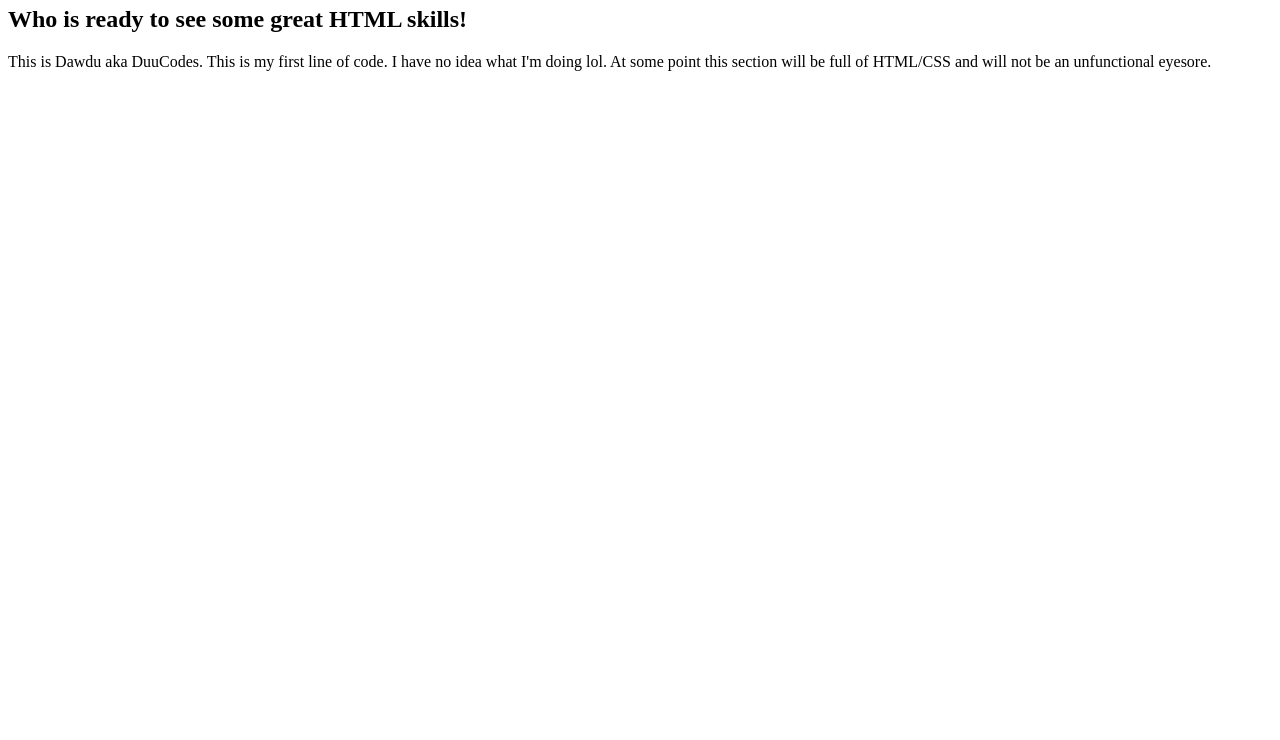
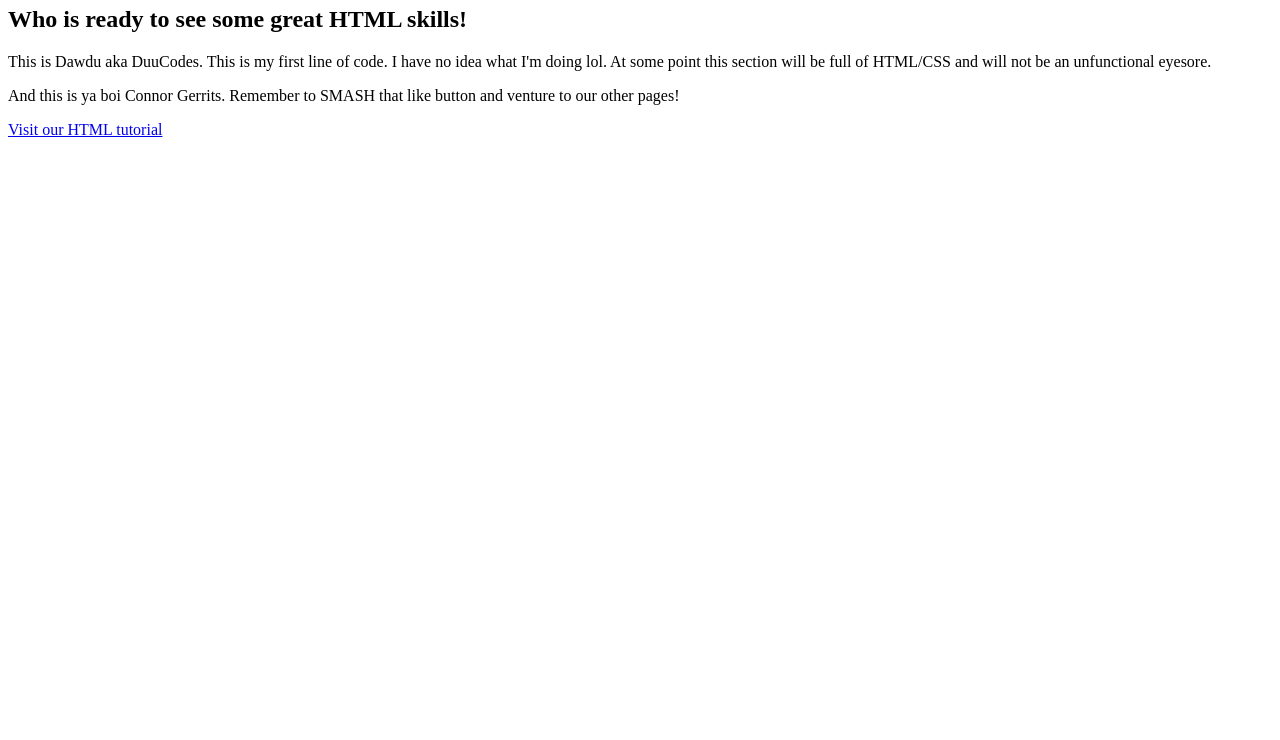
Before and after one commit to seanbiller/wsuFallClass, a website: page index.html in a window 1280 px wide. Shown: the part 60-800 px from the top of the page. Drawn offline with Linux system fonts and the light colour scheme.

Commit message:
added a second page and a link

```diff
--- a/index.html
+++ b/index.html
@@ -7,4 +7,9 @@
     <h2>Who is ready to see some great HTML skills!</h2>
     <p>This is Dawdu aka DuuCodes. This is my first line of code. I have no idea what I'm doing lol.
         At some point this section will be full of HTML/CSS and will not be an unfunctional eyesore.  </p>
+    <p>
+
+    </p>
+    <p>And this is ya boi Connor Gerrits. Remember to SMASH that like button and venture to our other pages! </p>
+    <a href="secondpage.html">Visit our HTML tutorial</a>
 </section>
```
Also changed, not shown: secondpage.html (added).
